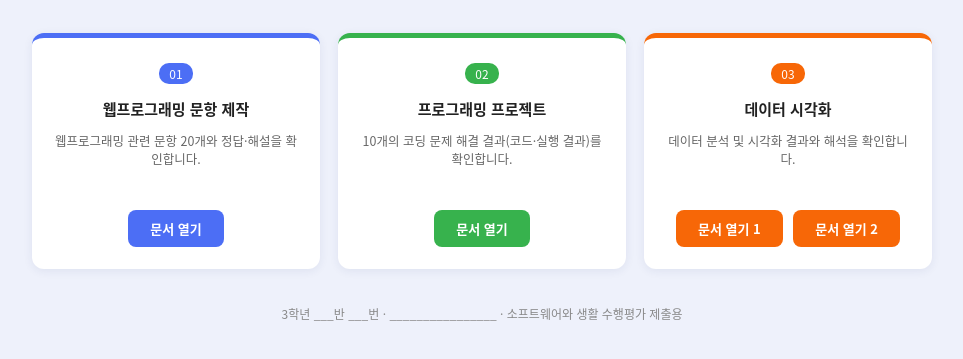
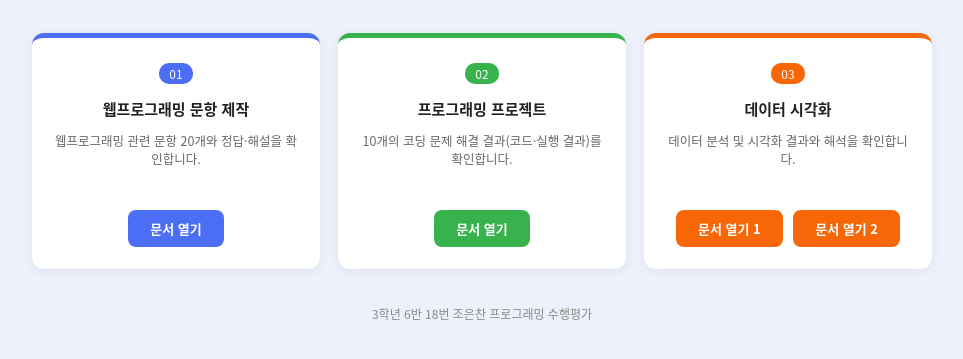
Before and after one commit to 3032410123/programming2semester, a plain HTML site: page index.html in a window 1280 px wide. Shown: the part 157-516 px from the top of the page, without its empty margins (158-1121 px from the left). Drawn offline with Linux system fonts and the light colour scheme.

Commit message:
Update index.html

```diff
--- a/index.html
+++ b/index.html
@@ -89,7 +89,7 @@
     </div>
 
     <footer>
-      3학년 ___반 ___번 · ________________ · 소프트웨어와 생활 수행평가 제출용
+      3학년 6반 18번 조은찬 프로그래밍 수행평가
     </footer>
   </div>
 </body>
```
